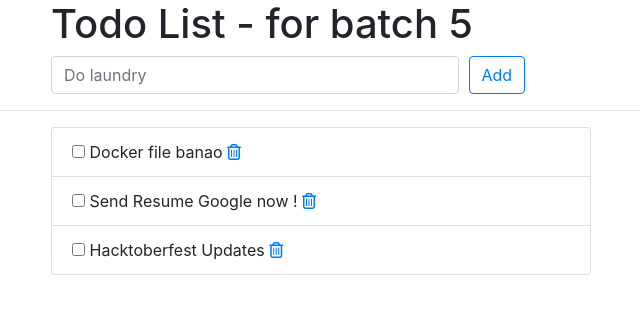
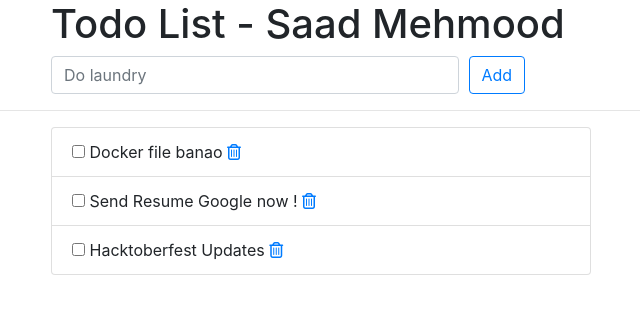
Before and after one commit to saadmehmood321/Django-Todo-CI-CD, a Django app: page /todos/ in a window 1280 px wide. Shown: the top 314 px of the page, without its empty margins (224-864 px from the left). Run offline with Django 3.2, Linux system fonts and the light colour scheme; data comes from the database, SQL or seed files in the repository; some libraries are stand-ins or nearby versions.

Commit message:
Update title in index.html to reflect author name

```diff
--- a/todos/templates/todos/index.html
+++ b/todos/templates/todos/index.html
@@ -12,7 +12,7 @@
     <div class="offset-md-2 col-lg-9">
       <div class="page-header">
         <h1>
-          Todo List - for batch 5
+          Todo List - Saad Mehmood
         </h1>
       </div>
     </div>
```
